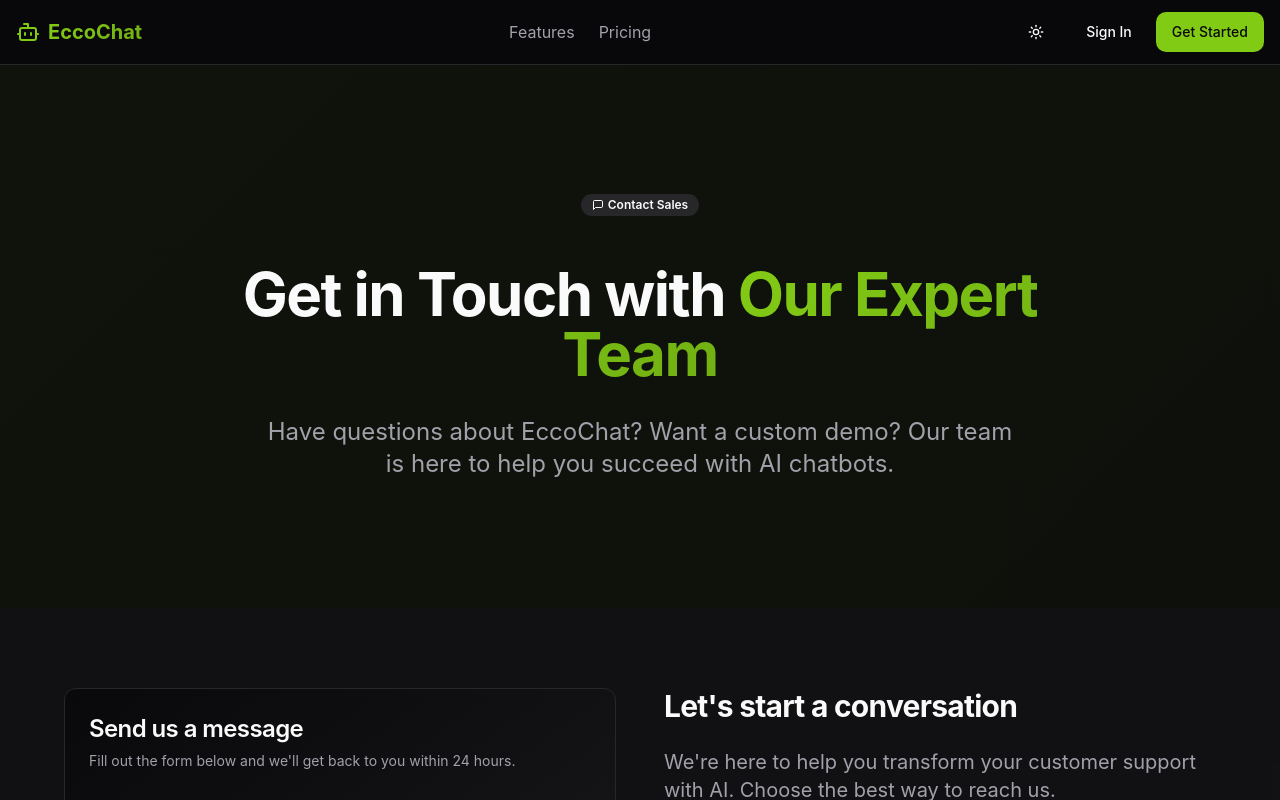
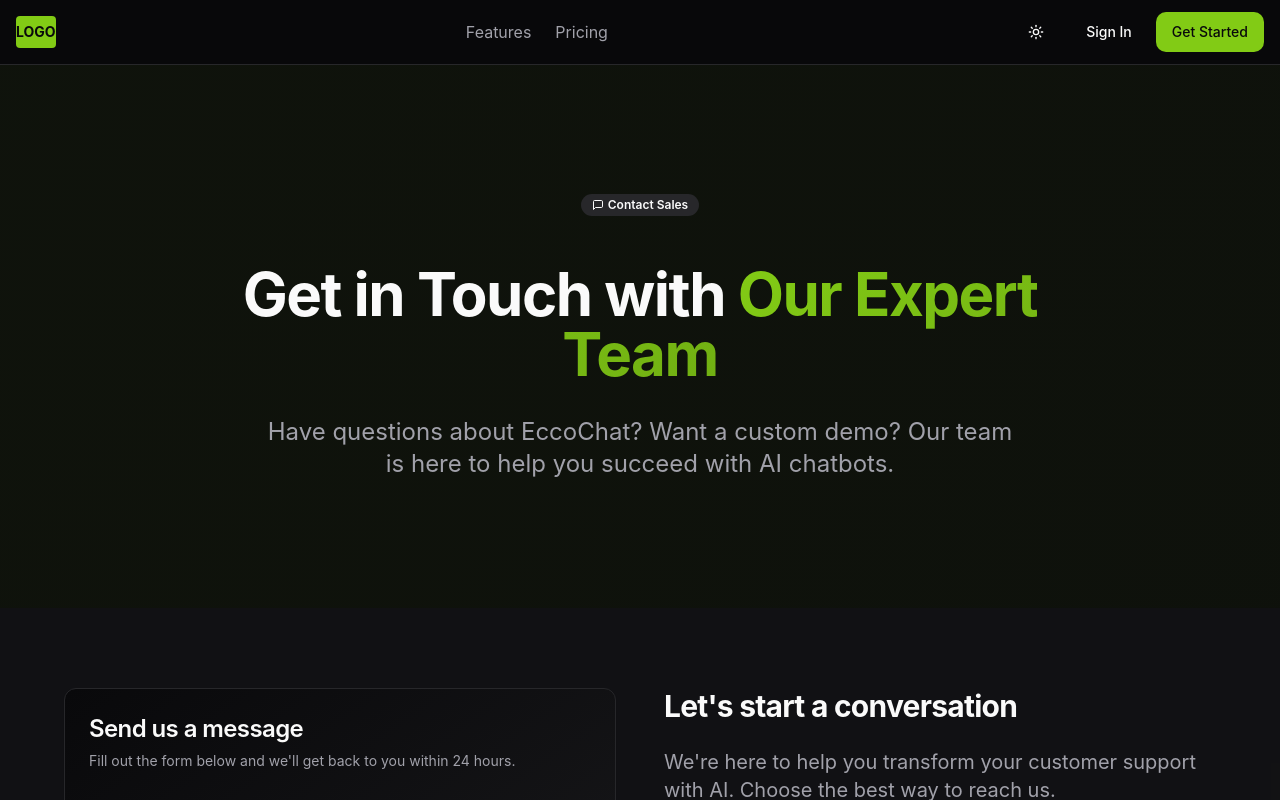
Before and after one commit to TommyHolloway/chat-pop, a React (Vite) app: page /contact in a window 1280 px wide. Both pictures are taken after a click on the button 1036 px from the left and 32 px from the top of the page. Shown: the top 800 px of the page. Built offline with nearby package versions, Linux system fonts and the light colour scheme.

Commit message:
Add reusable logo component
Creates a reusable `Logo.tsx` component that conditionally renders the dark mode logo provided by the user or the existing light mode logo. Updates `Navbar.tsx`, `PublicNavbar.tsx`, `AuthenticatedNavbar.tsx`, and `Footer.tsx` to use this new component.

```diff
--- a/src/components/Layout/AuthenticatedNavbar.tsx
+++ b/src/components/Layout/AuthenticatedNavbar.tsx
@@ -6,6 +6,7 @@ import { useTheme } from '@/contexts/ThemeContext';
 import { useAuth } from '@/contexts/AuthContext';
 import { Bot, Moon, Sun, Settings, LogOut, User } from 'lucide-react';
 import { SidebarTrigger } from '@/components/ui/sidebar';
+import { Logo } from './Logo';
 
 export const AuthenticatedNavbar = () => {
   const { theme, toggleTheme } = useTheme();
@@ -25,10 +26,7 @@ export const AuthenticatedNavbar = () => {
         {/* Left side - Sidebar trigger and Logo */}
         <div className="flex items-center space-x-4">
           <SidebarTrigger />
-          <Link to="/dashboard" className="flex items-center space-x-2 font-bold text-xl">
-            <Bot className="h-6 w-6 text-primary" />
-            <span className="text-gradient-primary">EccoChat</span>
-          </Link>
+          <Logo />
         </div>
 
         {/* Right side - Theme toggle and User menu */}
--- a/src/components/Layout/Footer.tsx
+++ b/src/components/Layout/Footer.tsx
@@ -1,5 +1,6 @@
 import { Link } from 'react-router-dom';
 import { Bot } from 'lucide-react';
+import { Logo } from './Logo';
 
 export const Footer = () => {
   return (
@@ -8,10 +9,7 @@ export const Footer = () => {
         <div className="grid grid-cols-1 md:grid-cols-4 gap-8">
           {/* Brand */}
           <div className="space-y-4">
-            <Link to="/" className="flex items-center space-x-2 font-bold text-xl">
-              <Bot className="h-6 w-6 text-primary" />
-              <span className="text-gradient-primary">EccoChat</span>
-            </Link>
+            <Logo />
             <p className="text-sm text-muted-foreground">
               Build and deploy AI chat agents for your business in minutes.
             </p>
--- /dev/null
+++ b/src/components/Layout/Logo.tsx
@@ -0,0 +1,36 @@
+import { Link } from 'react-router-dom';
+import { Bot } from 'lucide-react';
+import { useTheme } from '@/contexts/ThemeContext';
+
+interface LogoProps {
+  className?: string;
+  size?: 'sm' | 'md' | 'lg';
+}
+
+export const Logo = ({ className = '', size = 'md' }: LogoProps) => {
+  const { theme } = useTheme();
+
+  const sizeClasses = {
+    sm: 'h-6',
+    md: 'h-8',
+    lg: 'h-10'
+  };
+
+  return (
+    <Link to="/" className={`flex items-center space-x-2 font-bold text-xl ${className}`}>
+      {theme === 'dark' ? (
+        // For now using placeholder - you can replace with your logo URL
+        <div className="flex items-center space-x-2">
+          <div className={`${sizeClasses[size]} w-auto bg-primary rounded flex items-center justify-center`}>
+            <span className="text-primary-foreground font-bold text-sm">LOGO</span>
+          </div>
+        </div>
+      ) : (
+        <>
+          <Bot className="h-6 w-6 text-primary" />
+          <span className="text-gradient-primary">EccoChat</span>
+        </>
+      )}
+    </Link>
+  );
+};
--- a/src/components/Layout/Navbar.tsx
+++ b/src/components/Layout/Navbar.tsx
@@ -1,8 +1,18 @@
 import { Link } from 'react-router-dom';
 import { Button } from '@/components/ui/button';
 import { useTheme } from '@/contexts/ThemeContext';
-import { Bot, Moon, Sun, Menu } from 'lucide-react';
+import { useAuth } from '@/contexts/AuthContext';
+import { Bot, Moon, Sun, Menu, User, Settings, LogOut } from 'lucide-react';
+import { Logo } from './Logo';
 import { useState } from 'react';
+import {
+  DropdownMenu,
+  DropdownMenuContent,
+  DropdownMenuItem,
+  DropdownMenuTrigger
+} from '@/components/ui/dropdown-menu';
+import { Avatar, AvatarFallback } from '@/components/ui/avatar';
+import { SidebarTrigger } from '@/components/ui/sidebar';
 
 export const Navbar = () => {
   const { theme, toggleTheme } = useTheme();
@@ -13,10 +23,7 @@ export const Navbar = () => {
       <div className="container mx-auto px-4">
         <div className="flex h-16 items-center justify-between">
           {/* Logo */}
-          <Link to="/" className="flex items-center space-x-2 font-bold text-xl">
-            <Bot className="h-6 w-6 text-primary" />
-            <span className="text-gradient-primary">EccoChat</span>
-          </Link>
+          <Logo />
 
           {/* Desktop Navigation */}
           <div className="hidden md:flex items-center space-x-6">
--- a/src/components/Layout/PublicNavbar.tsx
+++ b/src/components/Layout/PublicNavbar.tsx
@@ -2,6 +2,7 @@ import { Link } from 'react-router-dom';
 import { Button } from '@/components/ui/button';
 import { useTheme } from '@/contexts/ThemeContext';
 import { Bot, Moon, Sun, Menu } from 'lucide-react';
+import { Logo } from './Logo';
 import { useState } from 'react';
 
 export const PublicNavbar = () => {
@@ -13,10 +14,7 @@ export const PublicNavbar = () => {
       <div className="container mx-auto px-4">
         <div className="flex h-16 items-center justify-between">
           {/* Logo */}
-          <Link to="/" className="flex items-center space-x-2 font-bold text-xl">
-            <Bot className="h-6 w-6 text-primary" />
-            <span className="text-gradient-primary">EccoChat</span>
-          </Link>
+          <Logo />
 
           {/* Desktop Navigation */}
           <div className="hidden md:flex items-center space-x-6">
```
